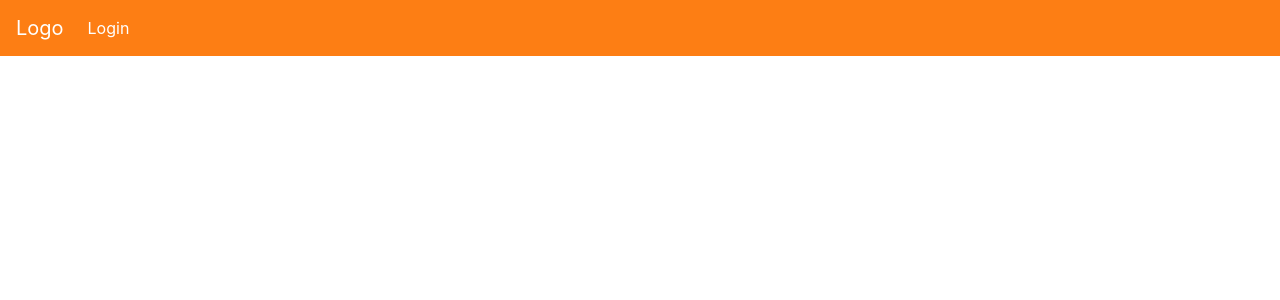
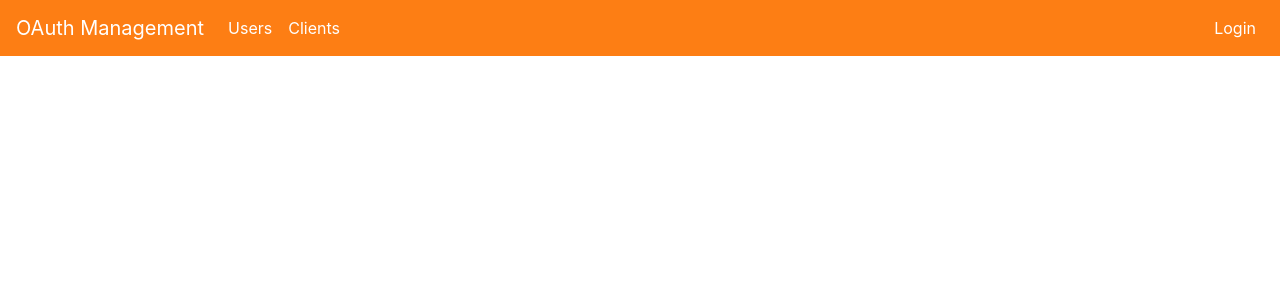
Before and after one commit to craigmiller160/auth-management-ui-vue, a Vue app: page / in a window 1280 px wide. Shown: the top 300 px of the page. Built offline with nearby package versions, Linux system fonts and the light colour scheme.

Commit message:
Improved auth UI

```diff
--- a/src/components/Navbar.vue
+++ b/src/components/Navbar.vue
@@ -1,10 +1,18 @@
 <template>
   <nav class="navbar navbar-expand navbar-dark">
+    <a class="navbar-brand" href="#">OAuth Management</a>
     <button class="navbar-toggler" type="button">
       <span class="navbar-toggler-icon"></span>
     </button>
-    <a class="navbar-brand" href="#">Logo</a>
     <div class="collapse navbar-collapse">
+      <ul class="navbar-nav mr-auto">
+        <li class="nav-item">
+          <a href="#" class="nav-link">Users</a>
+        </li>
+        <li class="nav-item">
+          <a href="#" class="nav-link">Clients</a>
+        </li>
+      </ul>
       <ul class="navbar-nav">
         <li class="nav-item">
           <a href="#" class="nav-link">Login</a>
```
